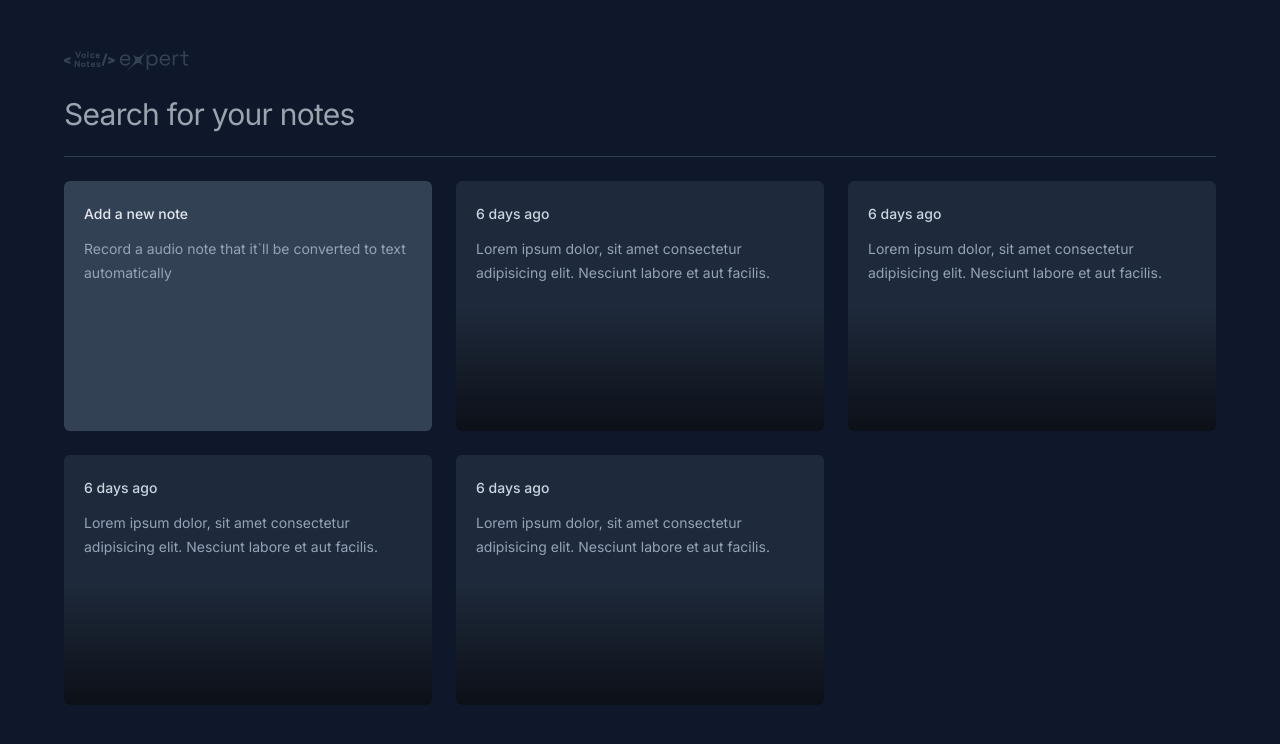
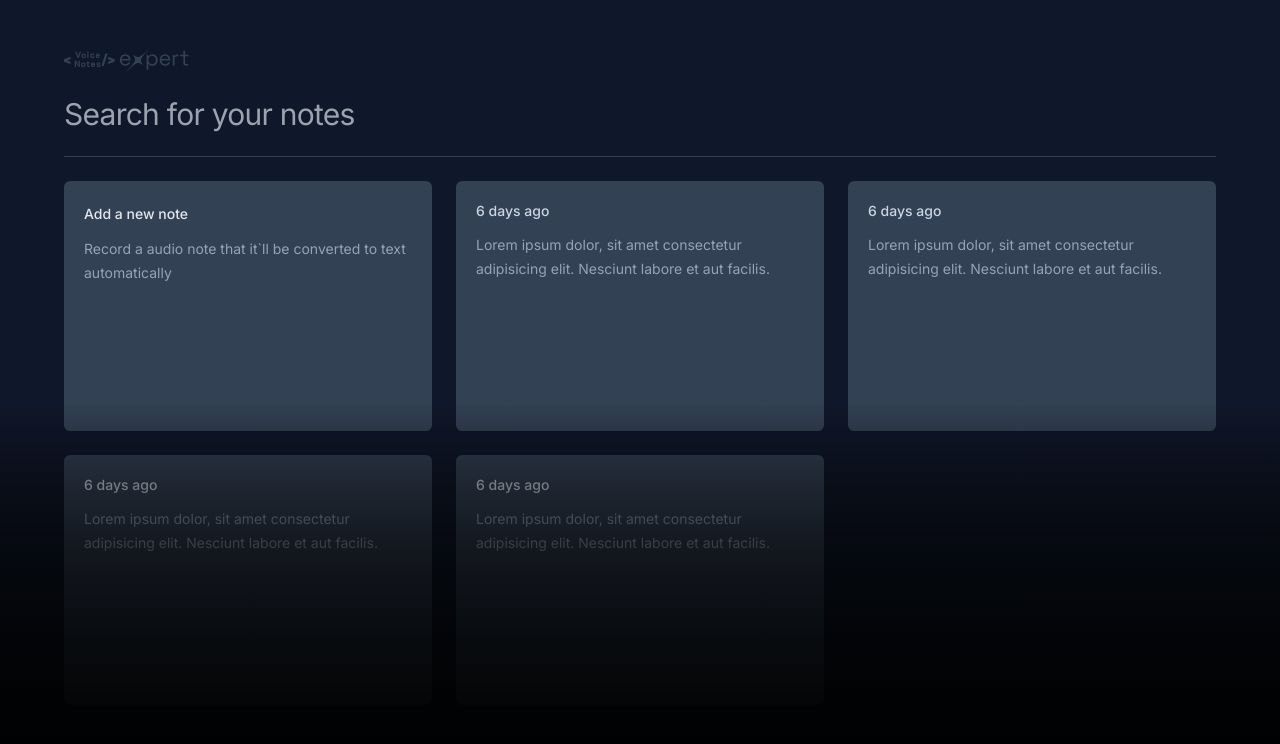
Before and after one commit to biancaespindola/VoiceNotesEase, a React (Vite) app: page / in a window 1280 px wide. Shown: the top 744 px of the page. Built offline with nearby package versions, Linux system fonts and the light colour scheme.

Commit message:
Addind focus visible to the Note Cards Element

```diff
--- a/src/components/NoteCard.tsx
+++ b/src/components/NoteCard.tsx
@@ -1,12 +1,12 @@
 export function NoteCard() {
   return (
-    <div className="rounded-md p-5 bg-slate-800 space-y-3 overflow-hidden relative">
+    <button className="rounded-md flex flex-col gap-3 text-left bg-slate-700 p-5 hover:ring-2 hover:ring-slate-600 focus-visible:ring-2 focus-visible:ring-lime-400 outline-none">
       <span className="text-sm font-medium text-slate-300">6 days ago</span>
       <p className="text-sm leading-6 text-slate-400">
         Lorem ipsum dolor, sit amet consectetur adipisicing elit. Nesciunt
         labore et aut facilis.
       </p>
       <div className="absolute bottom-0 left-0 right-0 h-1/2 bg-gradient-to-t from-black/60 to-black/0 pointer-events-none "></div>
-    </div>
+    </button>
   );
 }
```
